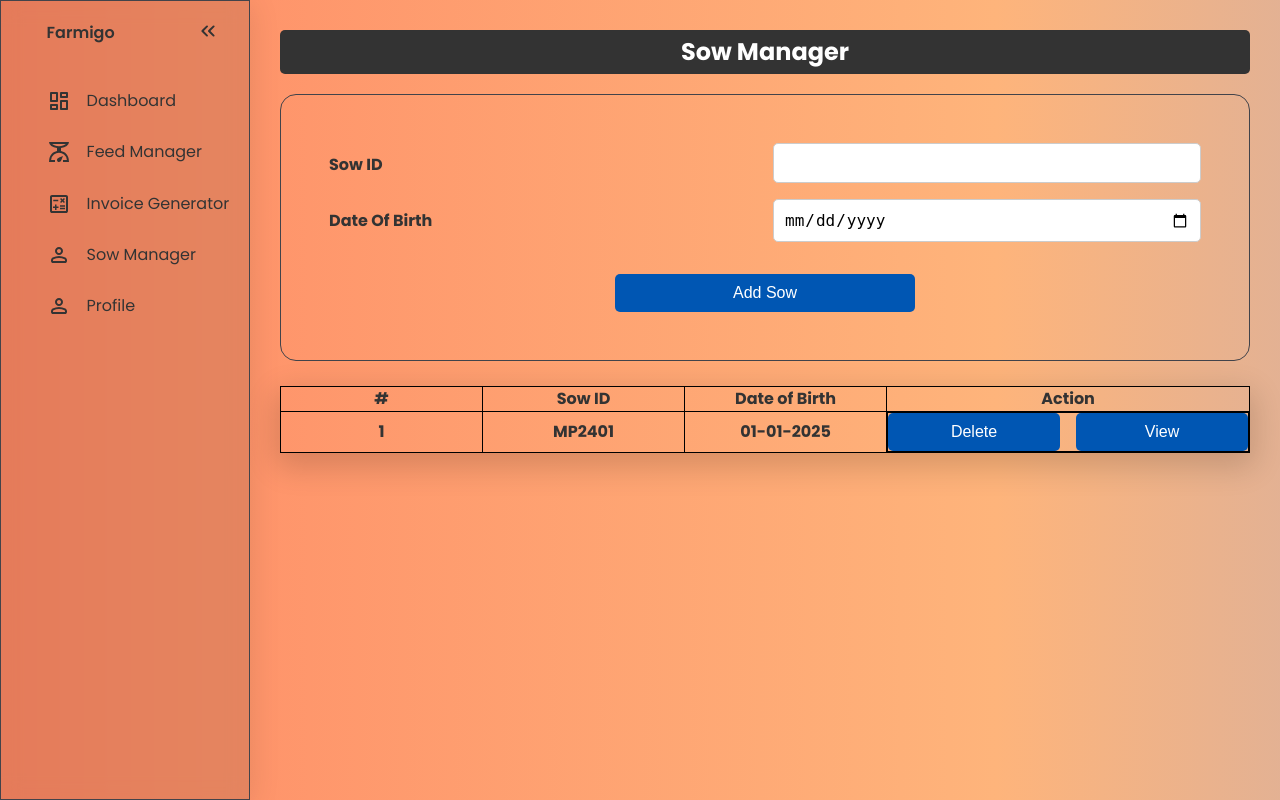
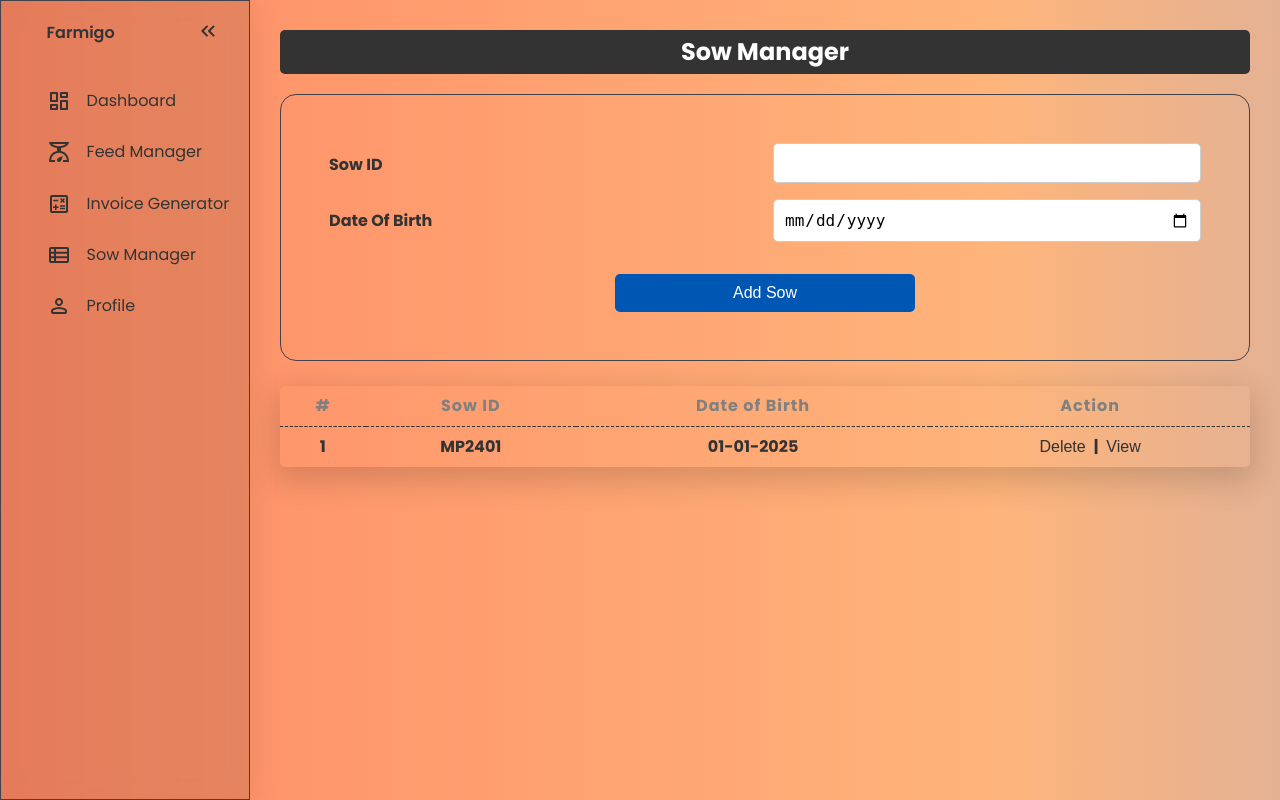
Before and after one commit to WhiteHatOracle/python-pig-management-system, a Flask app: page /sow-manager in a window 1280 px wide. Run offline with Flask 3, Linux system fonts and the light colour scheme; data comes from the database, SQL or seed files in the repository; both versions use the stored data as it was after the commit; lists and menus that the app fills with data are empty.

Commit message:
i have the sow manager added with delete functionality and proper styling. NEXT... detailed records

```diff
--- a/Templates/home.html
+++ b/Templates/home.html
@@ -32,12 +32,13 @@
       </li>
       <li>
         <a href="{{url_for('invoice_Generator')}}">
-          <svg xmlns="http://www.w3.org/2000/svg" height="24px" viewBox="0 -960 960 960" width="24px" fill="#e8eaed"><path d="M320-240h60v-80h80v-60h-80v-80h-60v80h-80v60h80v80Zm200-30h200v-60H520v60Zm0-100h200v-60H520v60Zm44-152 56-56 56 56 42-42-56-58 56-56-42-42-56 56-56-56-42 42 56 56-56 58 42 42Zm-314-70h200v-60H250v60Zm-50 472q-33 0-56.5-23.5T120-200v-560q0-33 23.5-56.5T200-840h560q33 0 56.5 23.5T840-760v560q0 33-23.5 56.5T760-120H200Zm0-80h560v-560H200v560Zm0-560v560-560Z"/></svg>          <span>Invoice Generator</span>
+          <svg xmlns="http://www.w3.org/2000/svg" height="24px" viewBox="0 -960 960 960" width="24px" fill="#e8eaed"><path d="M320-240h60v-80h80v-60h-80v-80h-60v80h-80v60h80v80Zm200-30h200v-60H520v60Zm0-100h200v-60H520v60Zm44-152 56-56 56 56 42-42-56-58 56-56-42-42-56 56-56-56-42 42 56 56-56 58 42 42Zm-314-70h200v-60H250v60Zm-50 472q-33 0-56.5-23.5T120-200v-560q0-33 23.5-56.5T200-840h560q33 0 56.5 23.5T840-760v560q0 33-23.5 56.5T760-120H200Zm0-80h560v-560H200v560Zm0-560v560-560Z"/></svg>
+          <span>Invoice Generator</span>
         </a>
       </li>
       <li>
         <a href="{{url_for('sows')}}">
-          <svg xmlns="http://www.w3.org/2000/svg" height="24px" viewBox="0 -960 960 960" width="24px" fill="#e8eaed"><path d="M480-480q-66 0-113-47t-47-113q0-66 47-113t113-47q66 0 113 47t47 113q0 66-47 113t-113 47ZM160-240v-32q0-34 17.5-62.5T224-378q62-31 126-46.5T480-440q66 0 130 15.5T736-378q29 15 46.5 43.5T800-272v32q0 33-23.5 56.5T720-160H240q-33 0-56.5-23.5T160-240Zm80 0h480v-32q0-11-5.5-20T700-306q-54-27-109-40.5T480-360q-56 0-111 13.5T260-306q-9 5-14.5 14t-5.5 20v32Zm240-320q33 0 56.5-23.5T560-640q0-33-23.5-56.5T480-720q-33 0-56.5 23.5T400-640q0 33 23.5 56.5T480-560Zm0-80Zm0 400Z"/></svg>
+          <svg xmlns="http://www.w3.org/2000/svg" height="24px" viewBox="0 -960 960 960" width="24px" fill="#333"><path d="M360-240h440v-107H360v107ZM160-613h120v-107H160v107Zm0 187h120v-107H160v107Zm0 186h120v-107H160v107Zm200-186h440v-107H360v107Zm0-187h440v-107H360v107ZM160-160q-33 0-56.5-23.5T80-240v-480q0-33 23.5-56.5T160-800h640q33 0 56.5 23.5T880-720v480q0 33-23.5 56.5T800-160H160Z"/></svg>
           <span>Sow Manager</span>
         </a>
       </li>
--- a/Templates/sows.html
+++ b/Templates/sows.html
@@ -40,13 +40,20 @@
                 <th>{{ idx }}</th>
                 <th>{{ sow.sowID }}</th>
                 <th>{{ sow.DOB.strftime('%d-%m-%Y') }}</th>
-                <th class="sow-btns">
-                    <form method="POST" action="" style="display:inline;">
-                        <button type="submit" class="sow-btn">Delete</button>
+                <th class="sow-btns actions-column">
+                    <form class="form-btns" action="{{ url_for('delete_sow', sow_id=sow.sowID) }}" onsubmit="return confirmDelete();">
+                    <button class="action-btn" >
+                        <span class="action-txt">Delete</span>
+                        <svg class="icon" xmlns="http://www.w3.org/2000/svg" height="24px" viewBox="0 -960 960 960" width="24px" fill="#333"><path d="M280-120q-33 0-56.5-23.5T200-200v-520h-40v-80h200v-40h240v40h200v80h-40v520q0 33-23.5 56.5T680-120H280Zm400-600H280v520h400v-520ZM360-280h80v-360h-80v360Zm160 0h80v-360h-80v360ZM280-720v520-520Z"/></svg>
+                    </button>
                     </form>
-                    <a href="">
-                        <button type="button" class="sow-btn">View</button>
-                    </a>
+                    <span class="separator">|</span>
+                    <form class="form-btns" action="">
+                    <button class="action-btn">
+                        <span class="action-txt">View</span>
+                        <svg class="icon" xmlns="http://www.w3.org/2000/svg" height="24px" viewBox="0 -960 960 960" width="24px" fill="#333"><path d="M320-240h320v-80H320v80Zm0-160h320v-80H320v80ZM240-80q-33 0-56.5-23.5T160-160v-640q0-33 23.5-56.5T240-880h320l240 240v480q0 33-23.5 56.5T720-80H240Zm280-520v-200H240v640h480v-440H520ZM240-800v200-200 640-640Z"/></svg>
+                    </button>
+                    </form>
                 </th>
             </tr>
             {% endfor %}
@@ -60,16 +67,10 @@
         {% endif %}
     </table>
 
-    <!-- <script>
-        window.addEventListener('load', function () {
-            const urlParams = new URLSearchParams(window.location.search);
-            if (urlParams.get('scroll') === 'sowTable') {
-                const resultsDiv = document.getElementById('sowTable');
-                if (resultsDiv) {
-                    resultsDiv.scrollIntoView({ behavior: 'smooth' });
-                }
-            }
-        });
-    </script> -->
+    <script>
+        function confirmDelete() {
+        return confirm('Are you sure you want to delete this sow? This action cannot be undone.');
+    }
+    </script>
 </main>
 {% endblock %}
--- a/app.py
+++ b/app.py
@@ -374,7 +374,7 @@ def sows():
 
     return render_template('sows.html', sows=sows, form=form)
 
-@app.route('/delete-sow/<string:sow_id>', methods=['POST'])
+@app.route('/delete-sow/<string:sow_id>', methods=['POST','GET'])
 def delete_sow(sow_id):
     sow = Sows.query.filter_by(sowID=sow_id).first()
     if not sow:
--- a/static/css/sows.css
+++ b/static/css/sows.css
@@ -59,51 +59,79 @@ input[type="text"]:focus, input[type="date"]:focus {
     background-color: #003d82;
 }
 
-.sow-table {
+.sow-table{
     border-collapse: collapse;
     min-width: 100%;
     border-radius: 5px;
-    box-shadow: 0 10px 30px 5px rgba(0, 0, 0, 0.15);
+    box-shadow: 0 10px 30px 5px rgba(0,0,0,0.15);
     margin: 25px auto;
     text-align: center;
 }
-.sow-table, tr, th, td{
-    border: 1px solid black;
+
+.sow-table thead tr{
+    border-bottom: 1px dashed #333;
+}
+.sow-table thead tr th{
+    color: grey;
+    font-size: 16px;
+    letter-spacing: 1px;
+    padding: 8px;
 }
 
-th{
-    width: 100px;
+.sow-table tbody tr th{
+    padding: 8px;
 }
 
-.sow-btns{
-    display: grid;
-    grid-template-columns: repeat(2,1fr);
-    gap: 1rem;
-    /* align-items: center; */
-    width: 100%;
-    /* justify-content: space-around; */
+.actions-column{
+    display: flex;
+    align-items: center;
+    justify-content: center;
+    gap: 8px; /* Adjust spacing between buttons and separator */
 }
-.sow-btn{
-    padding: 10px 20px;
-    width: 100%;
+.action-btn{
+    display: flex;
+    align-items: center;
+    gap: 4px; /* Space between text and icon */
+    border: none;
+    background: none;
+    cursor: pointer;
     font-size: 16px;
-    color: #fff;
-    background-color: #0056b3;
-    border: none;
-    border-radius: 5px;
-    cursor: pointer;
+    color: #333; /* Adjust color of the button */
 }
-.sow-btn:hover{
-    background-color: #003d82;
-    /* transform: translateY(-3px); */
+
+.form-btns{
+    display: flex;
+    justify-content: center;
+    gap: 8px;
+    /* margin-top: 20px; */
+}
+
+.seperator{
+    font-size: 16px;
+    color: #333; /* Adjust color of the separator */
+    display: inline-block;
+    line-height: 1;
+}
+
+.icon{
+    display: none;
 }
 
 @media (max-width:800px) {
+    .action-txt{
+        display: none;
+    }
+    .icon{
+        display: inline-block;
+    }
+    .actions-column{
+        text-align: center;
+    }
     form{
         grid-template-columns:1fr;
     }
     table{
-        display: none;
+        min-width: 100%;
     }
     .top-page{
         display: none;
--- /dev/null
+++ b/svg.txt
@@ -0,0 +1,4 @@
+bin....
+<svg xmlns="http://www.w3.org/2000/svg" height="24px" viewBox="0 -960 960 960" width="24px" fill="#e8eaed"><path d="M280-120q-33 0-56.5-23.5T200-200v-520h-40v-80h200v-40h240v40h200v80h-40v520q0 33-23.5 56.5T680-120H280Zm400-600H280v520h400v-520ZM360-280h80v-360h-80v360Zm160 0h80v-360h-80v360ZM280-720v520-520Z"/></svg>
+Docs...
+<svg xmlns="http://www.w3.org/2000/svg" height="24px" viewBox="0 -960 960 960" width="24px" fill="#333"><path d="M320-240h320v-80H320v80Zm0-160h320v-80H320v80ZM240-80q-33 0-56.5-23.5T160-160v-640q0-33 23.5-56.5T240-880h320l240 240v480q0 33-23.5 56.5T720-80H240Zm280-520v-200H240v640h480v-440H520ZM240-800v200-200 640-640Z"/></svg>
```
Also changed, not shown: instance/database.db.
